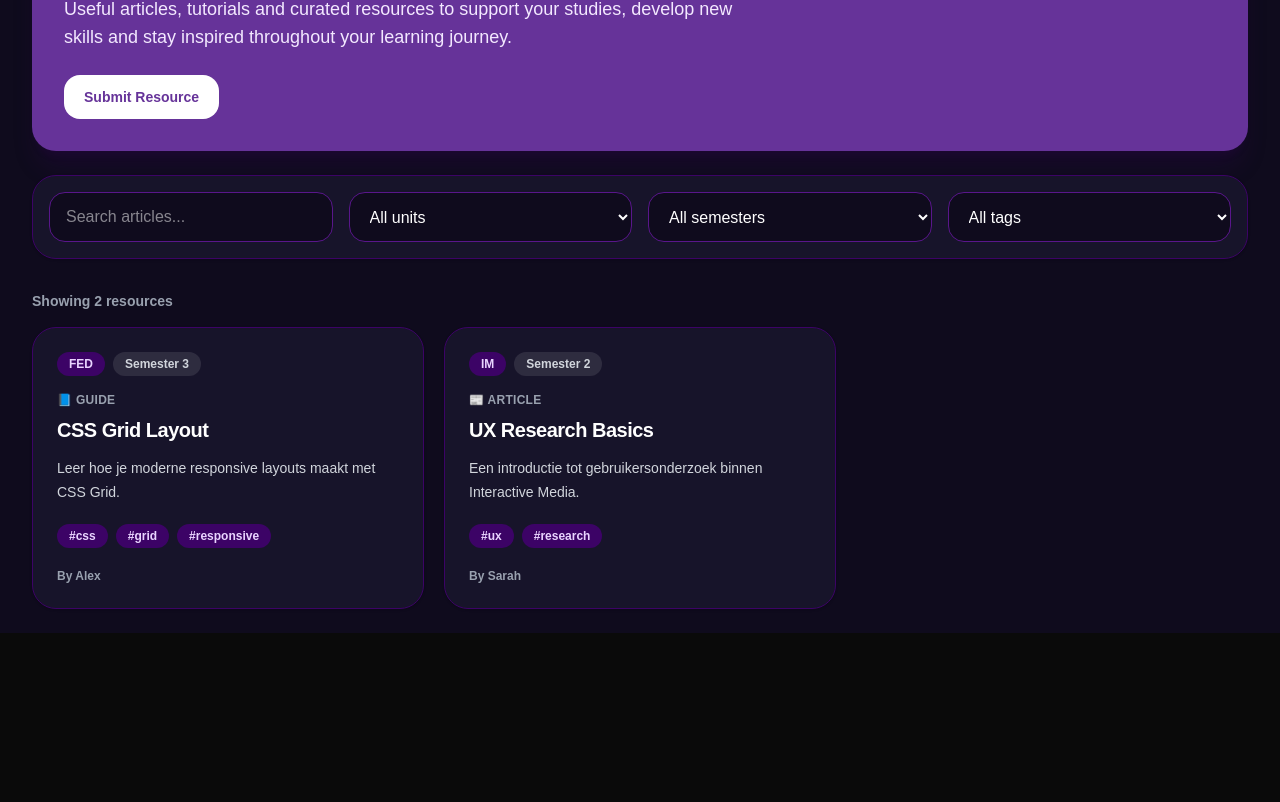
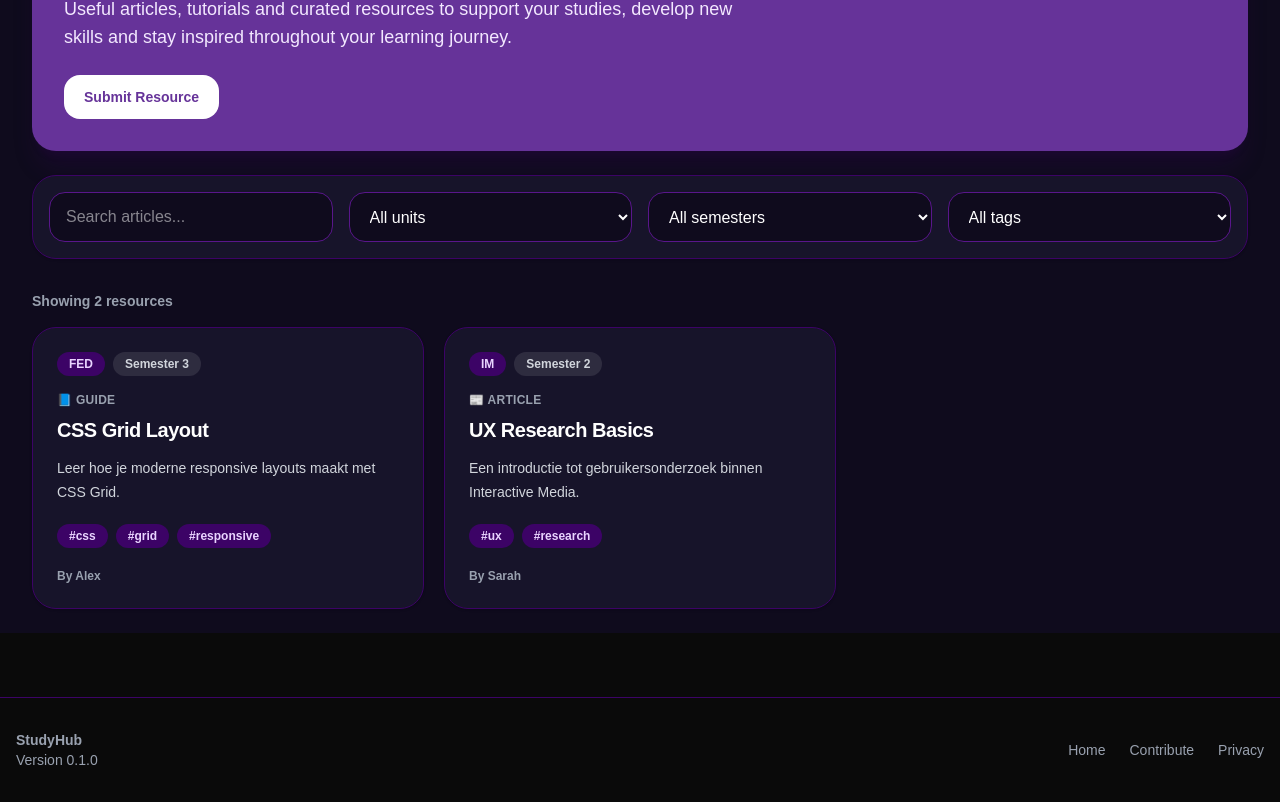
Before and after one commit to docentDavid/studyhub, a Next.js app: page / in a window 1280 px wide. Shown: the part 264-1066 px from the top of the page. Before the commit the page ends 897 px from the top, so only its background shows below. Built offline with nearby package versions, Linux system fonts and the light colour scheme.

Commit message:
feat: add application footer

```diff
--- a/app/layout.tsx
+++ b/app/layout.tsx
@@ -1,7 +1,7 @@
 import type { Metadata } from "next";
-import Link from "next/link";
 import { SiteBranding } from "@/components/site-branding";
 import { TopControls } from "@/components/top-controls";
+import { Footer } from "@/components/footer";
 import "./globals.css";
 
 export const metadata: Metadata = {
@@ -37,6 +37,8 @@ export default function RootLayout({
         </header>
 
         {children}
+
+        <Footer />
       </body>
     </html>
   );
--- /dev/null
+++ b/components/footer.tsx
@@ -0,0 +1,37 @@
+import Link from "next/link";
+
+export function Footer() {
+  return (
+    <footer className="mt-16 border-t border-purple-100 dark:border-purple-950">
+      <div className="mx-auto flex max-w-7xl flex-col gap-4 px-4 py-8 text-sm text-gray-500 dark:text-gray-400 sm:flex-row sm:items-center sm:justify-between">
+        <div>
+          <p className="font-semibold">StudyHub</p>
+          <p>Version 0.1.0</p>
+        </div>
+
+        <div className="flex flex-wrap gap-6">
+          <Link
+            href="/"
+            className="transition hover:text-[#663399] dark:hover:text-purple-300"
+          >
+            Home
+          </Link>
+
+          <Link
+            href="/submit"
+            className="transition hover:text-[#663399] dark:hover:text-purple-300"
+          >
+            Contribute
+          </Link>
+
+          <Link
+            href="#"
+            className="transition hover:text-[#663399] dark:hover:text-purple-300"
+          >
+            Privacy
+          </Link>
+        </div>
+      </div>
+    </footer>
+  );
+}
```
